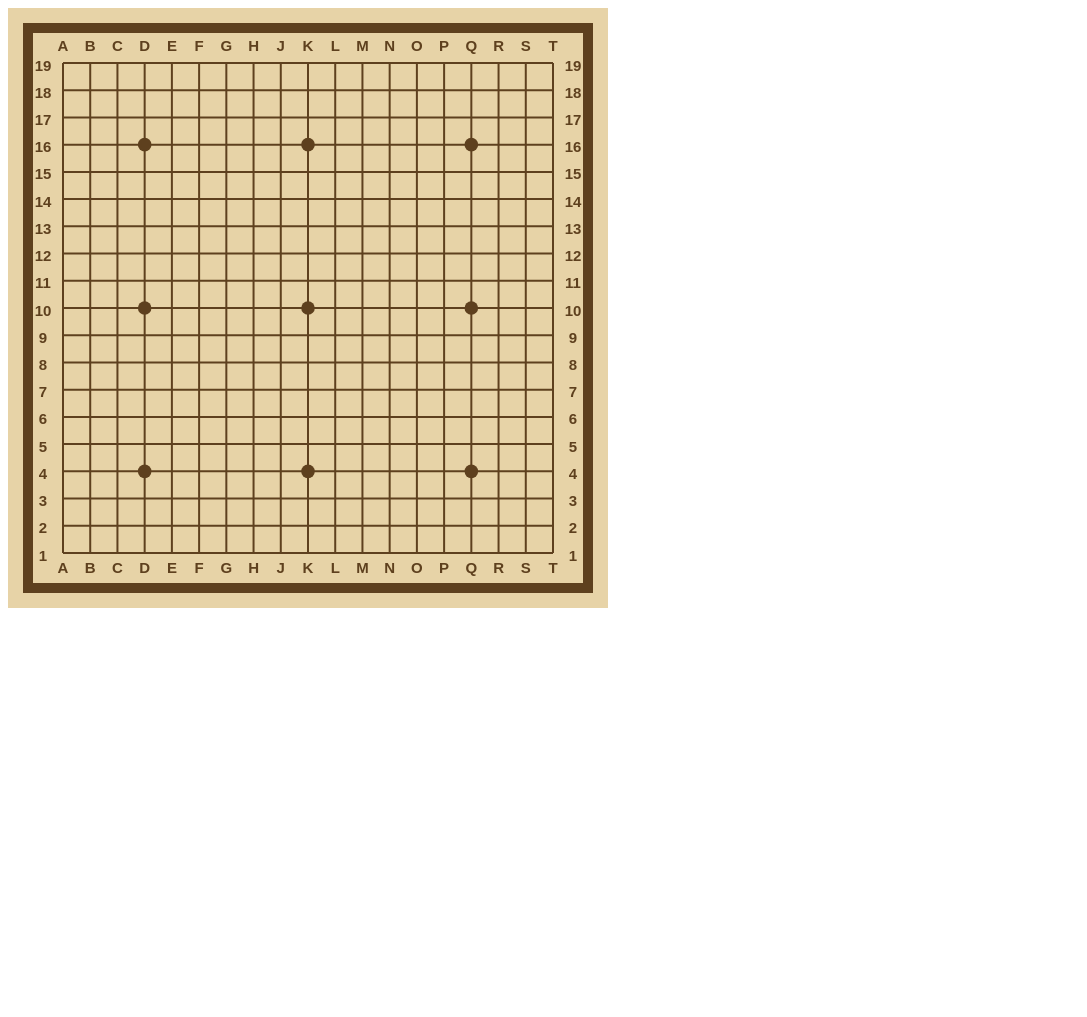
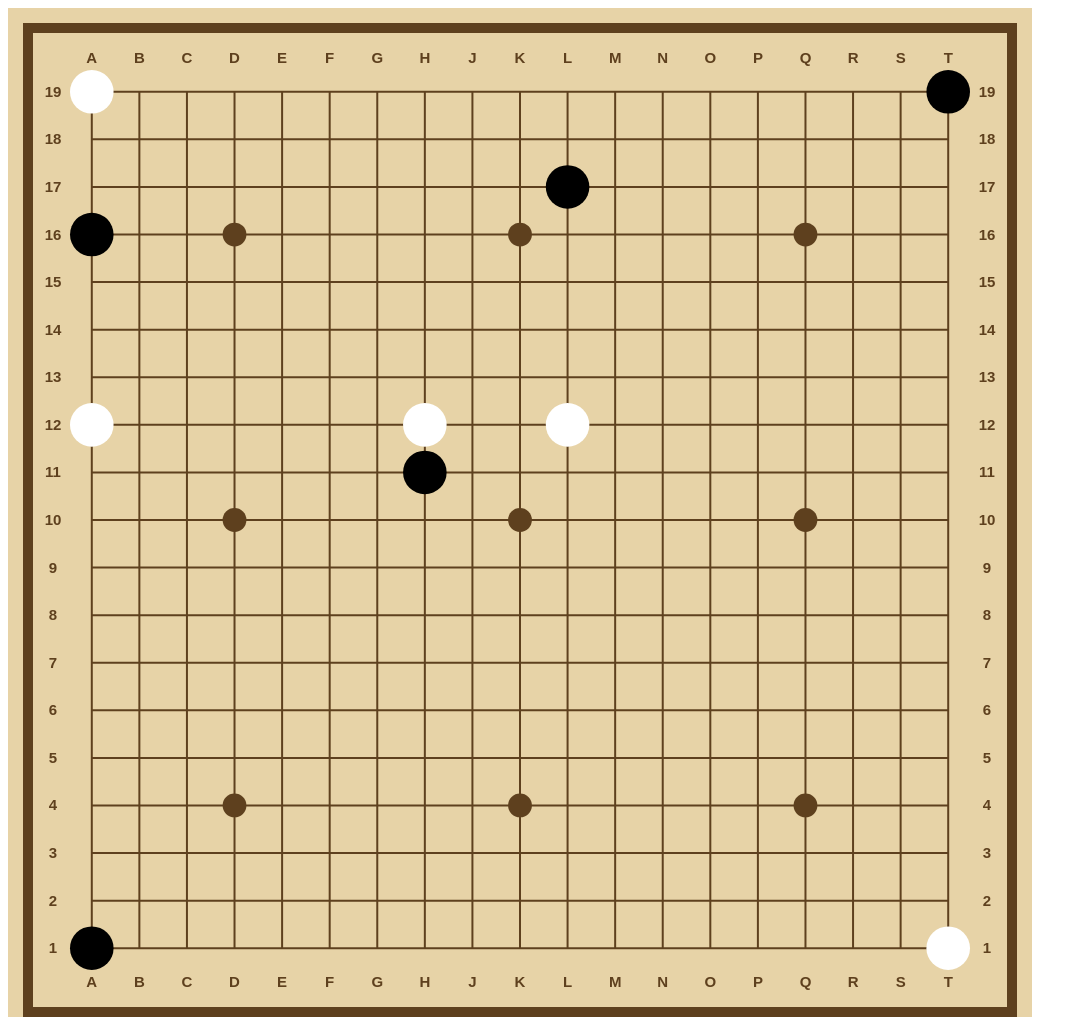
Before and after one commit to soanaphikeste/go, a plain HTML site: page index.html in a window 1280 px wide. Shown: the top 1017 px of the page, without its empty margins (0-1087 px from the left). Before the commit the page ends 800 px from the top, so only its background shows below. Drawn offline with nearby package versions, Linux system fonts and the light colour scheme; animation ran at ten frames a second.

Commit message:
Board ist huebscher. Spielsteine werden gemalt

```diff
--- a/game.js
+++ b/game.js
@@ -1,5 +1,22 @@
+var white = true;
+var black = false;
+
 var Game = {
+
 	init: function(){
+		for(this.board = []; this.board.length < 19; this.board.push(Array(19)));
+		this.board[7][7] = white;
+		this.board[7][0] = white;
+		this.board[7][10] = white;
+		this.board[0][0] = white;
+		this.board[18][18] = white;
+
+		this.board[8][7] = black;
+		this.board[3][0] = black;
+		this.board[2][10] = black;
+		this.board[18][0] = black;
+		this.board[0][18] = black;
+		console.log(this.board[7][7]);
 		console.log("Game started");
 	}
 };
--- a/graphics.js
+++ b/graphics.js
@@ -8,7 +8,8 @@ var Graphics = {
 		this.margin = {
 			outer: args.margin === undefined || args.margin.outer === undefined ? 20: args.margin.outer,
 			inner: args.margin === undefined || args.margin.inner === undefined ? 10: args.margin.inner,
-			letters: 15
+			token: args.margin === undefined || args.margin.token === undefined ? 2: args.margin.token,
+			letters: args.letterSize === undefined ? 20: args.letterSize
 		};
 		this.lineStyle = {
 			innerLine: 2,
@@ -35,6 +36,7 @@ var Graphics = {
 		this.ctx.beginPath();
 		this.ctx.rect(50 + this.x++*5,50, 100, 100);
 		this.ctx.fill();*/
+		this.drawTokens();
 		window.requestAnimationFrame(function(){
 			Graphics.draw();
 		});
@@ -47,10 +49,11 @@ var Graphics = {
 
 		this.ctx.fillStyle = this.ctx.strokeStyle;
 		this.ctx.lineWidth = this.lineStyle.innerLine;
-		this.ctx.font = "bold " + this.margin.letters + "px Arial";
+		this.ctx.font = "bold " + (this.margin.letters*3/4) + "px Arial";
 		this.ctx.textAlign = "center";
 		var allMargin = this.margin.outer + this.lineStyle.outerLine + this.margin.letters + this.margin.inner;
-		var fieldWidth = (this.size.min - 2* allMargin) / 18;
+		var fieldWidth = (this.size.min - 2* allMargin) / 19;
+		allMargin += fieldWidth/2;
 		//console.log("min:" , this.size.min , ", allMargin: ", allMargin, ", fieldWidth: ", fieldWidth);
 		var A = "A".charCodeAt(0);
 		var I = "I".charCodeAt(0);
@@ -61,8 +64,8 @@ var Graphics = {
 			this.ctx.lineTo(this.size.min - allMargin, allMargin + i * fieldWidth);
 			this.ctx.stroke();
 
-			this.ctx.fillText(19-i, allMargin - this.margin.letters - this.margin.inner/2, allMargin + i* fieldWidth + this.margin.letters/2);
-			this.ctx.fillText(19-i, this.size.min - (allMargin - this.margin.letters - this.margin.inner/2), allMargin + i* fieldWidth + this.margin.letters/2);
+			this.ctx.fillText(19-i, allMargin - this.margin.letters*3/4 - fieldWidth/2, allMargin + i* fieldWidth + this.margin.letters*1/4);
+			this.ctx.fillText(19-i, this.size.min - (allMargin - this.margin.letters*3/4 - fieldWidth/2), allMargin + i* fieldWidth + this.margin.letters*1/4);
 
 			//Vertikale Linien
 			this.ctx.beginPath();
@@ -73,9 +76,8 @@ var Graphics = {
 			if(I == A+j){
 				j++;
 			}
-			this.ctx.fillText(String.fromCharCode(A + j), allMargin + i* fieldWidth, allMargin - this.margin.letters/2 - this.margin.inner/2);
-			this.ctx.fillText(String.fromCharCode(A + j), allMargin + i* fieldWidth, this.size.min - (allMargin - this.margin.letters - this.margin.inner/2));
-
+			this.ctx.fillText(String.fromCharCode(A + j), allMargin + i* fieldWidth, allMargin - this.margin.inner/2 - fieldWidth/2);
+			this.ctx.fillText(String.fromCharCode(A + j), allMargin + i* fieldWidth, this.size.min - (allMargin - this.margin.letters/2 - this.margin.inner/2 - fieldWidth/2));
 		}
 
 		for(var i = 3; i < 19; i += 6){
@@ -90,5 +92,26 @@ var Graphics = {
 		this.ctx.strokeRect(this.margin.outer, this.margin.outer, this.size.min - 2*this.margin.outer, this.size.min - 2*this.margin.outer);
 
 		this.board = this.ctx.getImageData(0,0, this.size.min, this.size.min);
+	},
+
+	drawTokens: function() {
+		for(var i = 0; i < Game.board.length; i++){
+			for(var j = 0; j < Game.board[0].length; j++){
+				if(Game.board[i][j] !== undefined){
+					this.drawToken(j, i, Game.board[i][j] == white ? "#FFFFFF": "#000000");
+				}
+			}
+		}
+	},
+
+	drawToken: function(row, col, color){
+		var allMargin = this.margin.outer + this.lineStyle.outerLine + this.margin.letters + this.margin.inner;
+		var fieldWidth = (this.size.min - 2* allMargin) / 19;
+		allMargin += fieldWidth/2;
+
+		this.ctx.fillStyle = color;
+		this.ctx.beginPath();
+		this.ctx.arc(allMargin + row * fieldWidth, allMargin + col * fieldWidth, fieldWidth/2 - this.margin.token, 0, 2*Math.PI);
+		this.ctx.fill();
 	}
 };
--- a/index.html
+++ b/index.html
@@ -9,7 +9,7 @@
 		<link rel="stylesheet" href="style.css" />
 	</head>
 	<body>
-		<canvas width="800" height="600"></canvas>
+		<canvas width="1024" height="1024"></canvas>
 		<script>
 			$(function(){
 				console.log("Hello");
@@ -19,8 +19,10 @@
 					game: Game,
 					margin: {
 						inner: 10,
-						outer: 20
-					}
+						outer: 20,
+						token: 2
+					},
+					letterSize: 20
 				});
 			});
 		</script>
```
